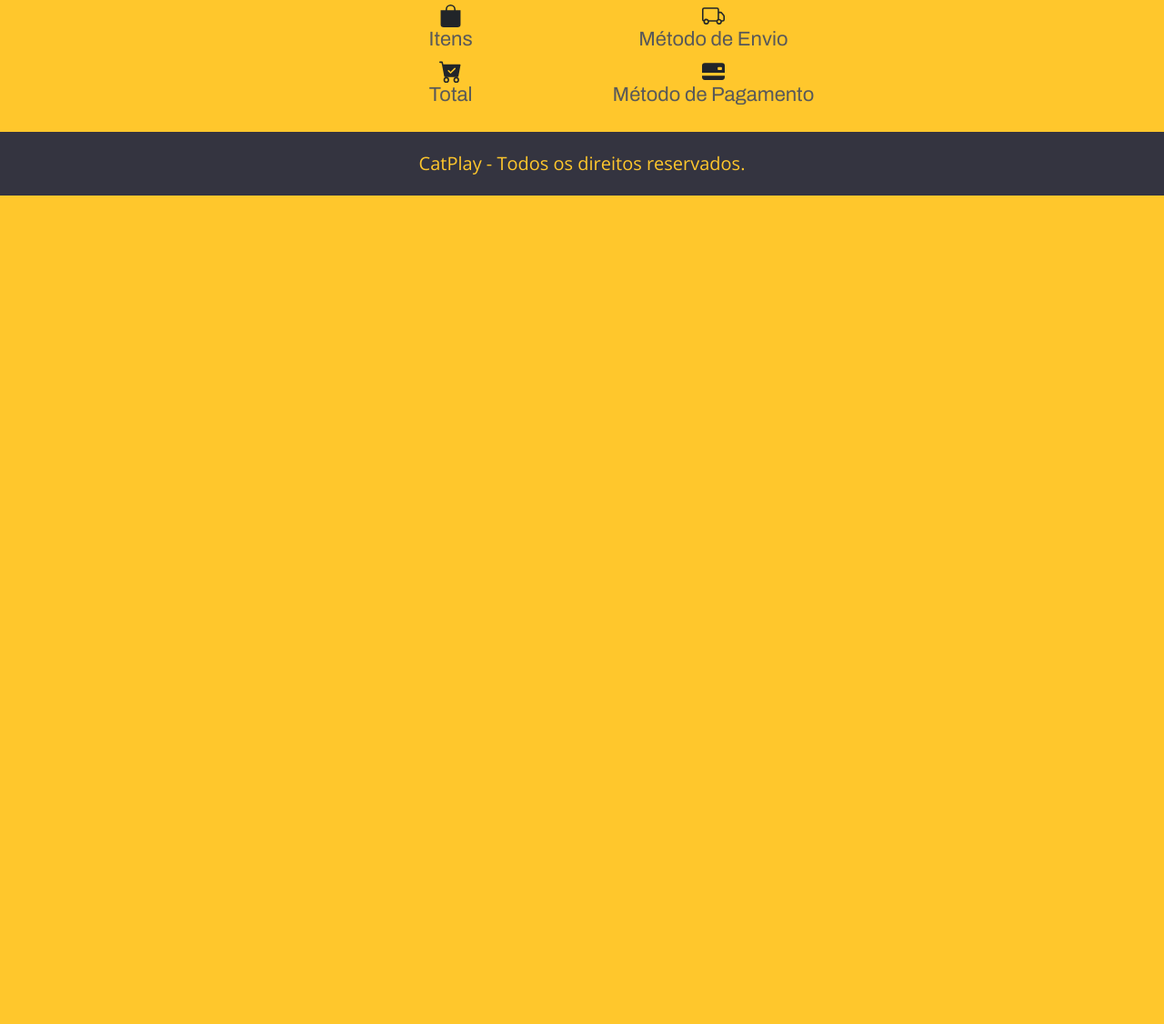
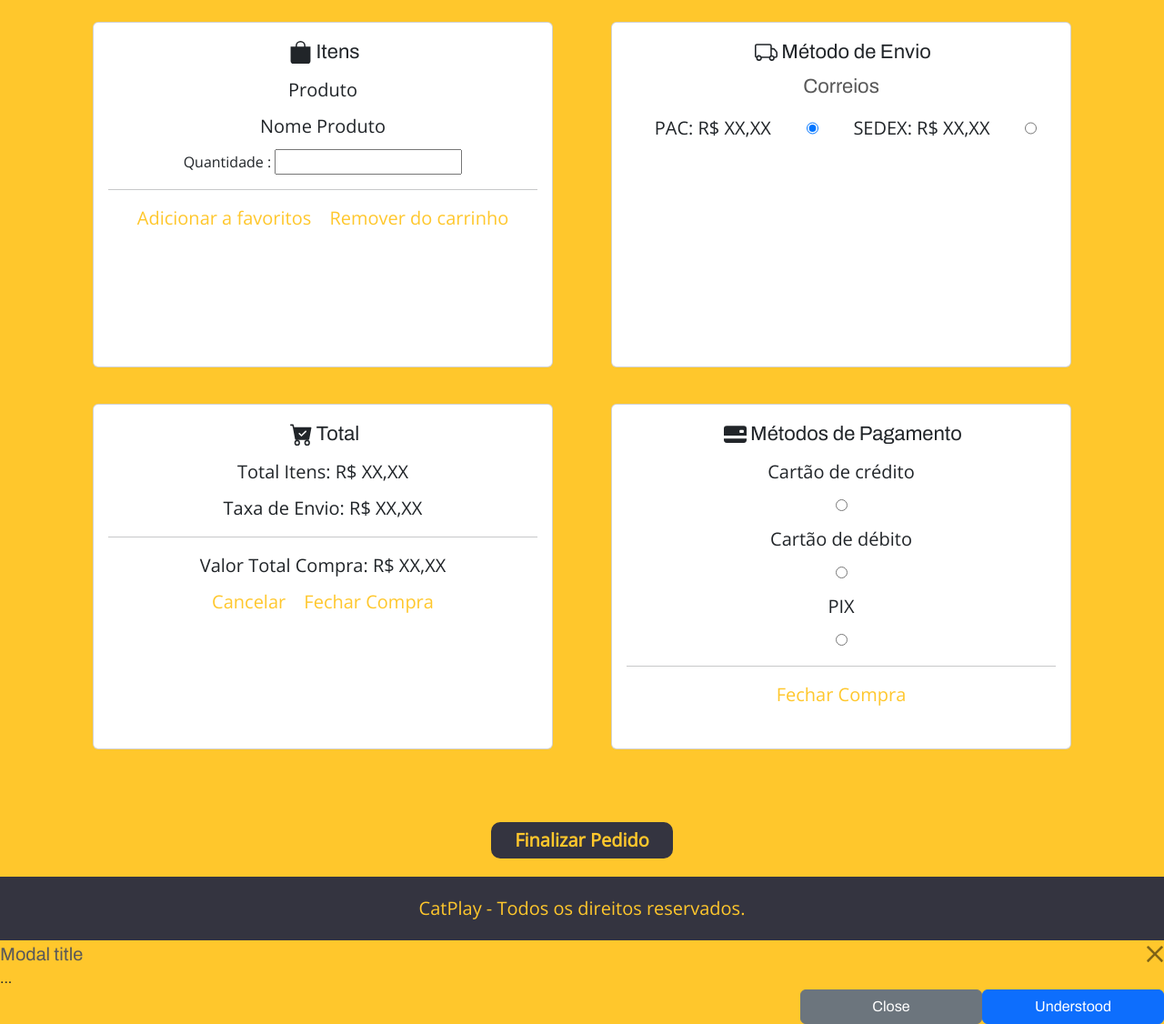
Before and after one commit to amandallmoreira/Senai_2023_ProvaHtmlCss, a plain HTML site: page pages/carrinho.html in a window 1280 px wide. Shown: the part 226-1352 px from the top of the page at 91% size. Before the commit the page ends 800 px from the top, so only its background shows below. Drawn offline with nearby package versions, Linux system fonts and the light colour scheme.

Commit message:
V20
Desenvolvimento da página carrinho.

```diff
--- a/pages/carrinho.html
+++ b/pages/carrinho.html
@@ -88,11 +88,11 @@
     <!--FIM MENU MOBILE-->
 
     <main id="home">
-      <!-- TOGGLE -->
+      <!--  PERFIL DE USUARIO - TOGGLE -->
       <section id="conteudoCarrinho">
         <p>
           <button class="btnCarrinhoPerfil" type="button" data-bs-toggle="collapse" data-bs-target="#collapseWidthExample" aria-expanded="false" aria-controls="collapseWidthExample">
-            <svg xmlns="http://www.w3.org/2000/svg" width="25" height="25" fill="currentColor" class="bi bi-person-fill" viewBox="0 0 16 16">
+            <svg xmlns="http://www.w3.org/2000/svg" width="25" height="25" fill="currentColor" class="bi bi-person-fill m-1" viewBox="0 0 16 16">
               <path d="M3 14s-1 0-1-1 1-4 6-4 6 3 6 4-1 1-1 1zm5-6a3 3 0 1 0 0-6 3 3 0 0 0 0 6"/>
             </svg>
             Perfil Usuário
@@ -103,7 +103,11 @@
             <div class="card card-body" style="width: 300px;">
               Nome Usuário <br>
               Dados Usuário <br>
-              Email Usuário
+              Email Usuário <br>
+              <!-- Button trigger modal -->
+              <button  type="button" class="btn" data-bs-toggle="modal" data-bs-target="#favoritos">
+                Favoritos
+              </button>
               <a href="../index.html">
                 <svg xmlns="http://www.w3.org/2000/svg" width="16" height="16" fill="currentColor" class="bi bi-door-open-fill" viewBox="0 0 16 16">
                   <path d="M1.5 15a.5.5 0 0 0 0 1h13a.5.5 0 0 0 0-1H13V2.5A1.5 1.5 0 0 0 11.5 1H11V.5a.5.5 0 0 0-.57-.495l-7 1A.5.5 0 0 0 3 1.5V15zM11 2h.5a.5.5 0 0 1 .5.5V15h-1zm-2.5 8c-.276 0-.5-.448-.5-1s.224-1 .5-1 .5.448.5 1-.224 1-.5 1"/>
@@ -118,47 +122,89 @@
         <section id="colunasCarrinho">
           <div class="container text-center">
             <div class="row row-cols-2">
+              <!-- ITENS -->
               <div class="colTopo">
-                <svg xmlns="http://www.w3.org/2000/svg" width="25" height="25" fill="currentColor" class="bi bi-bag-fill" viewBox="0 0 16 16">
-                  <path d="M8 1a2.5 2.5 0 0 1 2.5 2.5V4h-5v-.5A2.5 2.5 0 0 1 8 1m3.5 3v-.5a3.5 3.5 0 1 0-7 0V4H1v10a2 2 0 0 0 2 2h10a2 2 0 0 0 2-2V4z"/>
-                </svg>
-                <h5>Itens</h5>
+                <div class="card" style="width: auto ; height: 380px;">
+                  <div class="card-body">
+                    <h5 class="card-title">  <svg xmlns="http://www.w3.org/2000/svg" width="25" height="25" fill="currentColor" class="bi bi-bag-fill m-1" viewBox="0 0 16 16">
+                      <path d="M8 1a2.5 2.5 0 0 1 2.5 2.5V4h-5v-.5A2.5 2.5 0 0 1 8 1m3.5 3v-.5a3.5 3.5 0 1 0-7 0V4H1v10a2 2 0 0 0 2 2h10a2 2 0 0 0 2-2V4z"/>
+                    </svg>
+                    Itens</h5>
+                    <p class="card-text ">Produto</p>
+                    <p class="card-text">Nome Produto</p>
+                    <label for="qtdProduto">Quantidade : </label>
+                    <input type="number" id="qtdProduto">
+                    <hr>
+                    <a href="#" class="card-link">Adicionar a favoritos</a>
+                    <a href="#" class="card-link">Remover do carrinho</a>
+                  </div>
+                </div>
+              </div>
+              <!-- METODO DE ENVIO -->
+              <div class="colTopo">
+                <div class="card" style="width: auto; height: 380px;">
+                  <div class="card-body">
+                    <h5 class="card-title">
+                      <svg xmlns="http://www.w3.org/2000/svg" width="25" height="25" fill="currentColor" class="bi bi-truck m-1" viewBox="0 0 16 16">
+                        <path d="M0 3.5A1.5 1.5 0 0 1 1.5 2h9A1.5 1.5 0 0 1 12 3.5V5h1.02a1.5 1.5 0 0 1 1.17.563l1.481 1.85a1.5 1.5 0 0 1 .329.938V10.5a1.5 1.5 0 0 1-1.5 1.5H14a2 2 0 1 1-4 0H5a2 2 0 1 1-3.998-.085A1.5 1.5 0 0 1 0 10.5zm1.294 7.456A1.999 1.999 0 0 1 4.732 11h5.536a2.01 2.01 0 0 1 .732-.732V3.5a.5.5 0 0 0-.5-.5h-9a.5.5 0 0 0-.5.5v7a.5.5 0 0 0 .294.456M12 10a2 2 0 0 1 1.732 1h.768a.5.5 0 0 0 .5-.5V8.35a.5.5 0 0 0-.11-.312l-1.48-1.85A.5.5 0 0 0 13.02 6H12zm-9 1a1 1 0 1 0 0 2 1 1 0 0 0 0-2m9 0a1 1 0 1 0 0 2 1 1 0 0 0 0-2"/>
+                      </svg>Método de Envio</h5>
+                      <h5 class="card-text">Correios</h5>
+                      <div class="lado d-flex justify-content-evenly gap-2">
+                        <p class="card-text">PAC: R$ XX,XX</p>
+                        <input class="caixa" type="radio" name="envio" value="PAC" checked />
+                        <p class="card-text">SEDEX: R$ XX,XX</p>
+                        <input class="caixa" type="radio" name="envio" value="Sedex" />
 
+                      </div>
+                  </div>
+                </div>
+              </div>
+              <!-- TOTAL -->
+              <div class="colBaixo">
+                <div class="card" style="width: auto; height: 380px;">
+                  <div class="card-body">
+                    <h5 class="card-title"> <svg xmlns="http://www.w3.org/2000/svg" width="25" height="25" fill="currentColor" class="bi bi-cart-check-fill m-1" viewBox="0 0 16 16">
+                      <path d="M.5 1a.5.5 0 0 0 0 1h1.11l.401 1.607 1.498 7.985A.5.5 0 0 0 4 12h1a2 2 0 1 0 0 4 2 2 0 0 0 0-4h7a2 2 0 1 0 0 4 2 2 0 0 0 0-4h1a.5.5 0 0 0 .491-.408l1.5-8A.5.5 0 0 0 14.5 3H2.89l-.405-1.621A.5.5 0 0 0 2 1zM6 14a1 1 0 1 1-2 0 1 1 0 0 1 2 0m7 0a1 1 0 1 1-2 0 1 1 0 0 1 2 0m-1.646-7.646-3 3a.5.5 0 0 1-.708 0l-1.5-1.5a.5.5 0 1 1 .708-.708L8 8.293l2.646-2.647a.5.5 0 0 1 .708.708z"/>
+                    </svg>Total</h5>
+                    <p class="card-text">Total Itens: R$ XX,XX </p>
+                    <p class="card-text">Taxa de Envio: R$ XX,XX</p>
+                    <hr>
+                    <p class="card-text">Valor Total Compra: R$ XX,XX </p>
 
+                    <a href="#" class="card-link">Cancelar</a>
+                    <a href="#" class="card-link">Fechar Compra</a>
+                  </div>
+                </div>
               </div>
-              <div class="colTopo">
-                <svg xmlns="http://www.w3.org/2000/svg" width="25" height="25" fill="currentColor" class="bi bi-truck" viewBox="0 0 16 16">
-                  <path d="M0 3.5A1.5 1.5 0 0 1 1.5 2h9A1.5 1.5 0 0 1 12 3.5V5h1.02a1.5 1.5 0 0 1 1.17.563l1.481 1.85a1.5 1.5 0 0 1 .329.938V10.5a1.5 1.5 0 0 1-1.5 1.5H14a2 2 0 1 1-4 0H5a2 2 0 1 1-3.998-.085A1.5 1.5 0 0 1 0 10.5zm1.294 7.456A1.999 1.999 0 0 1 4.732 11h5.536a2.01 2.01 0 0 1 .732-.732V3.5a.5.5 0 0 0-.5-.5h-9a.5.5 0 0 0-.5.5v7a.5.5 0 0 0 .294.456M12 10a2 2 0 0 1 1.732 1h.768a.5.5 0 0 0 .5-.5V8.35a.5.5 0 0 0-.11-.312l-1.48-1.85A.5.5 0 0 0 13.02 6H12zm-9 1a1 1 0 1 0 0 2 1 1 0 0 0 0-2m9 0a1 1 0 1 0 0 2 1 1 0 0 0 0-2"/>
-                </svg>
-                <h5>Método de Envio</h5>
-
-              </div>
+              <!-- METODO DE PAGAMENTO -->
               <div class="colBaixo">
-                <svg xmlns="http://www.w3.org/2000/svg" width="25" height="25" fill="currentColor" class="bi bi-cart-check-fill" viewBox="0 0 16 16">
-                  <path d="M.5 1a.5.5 0 0 0 0 1h1.11l.401 1.607 1.498 7.985A.5.5 0 0 0 4 12h1a2 2 0 1 0 0 4 2 2 0 0 0 0-4h7a2 2 0 1 0 0 4 2 2 0 0 0 0-4h1a.5.5 0 0 0 .491-.408l1.5-8A.5.5 0 0 0 14.5 3H2.89l-.405-1.621A.5.5 0 0 0 2 1zM6 14a1 1 0 1 1-2 0 1 1 0 0 1 2 0m7 0a1 1 0 1 1-2 0 1 1 0 0 1 2 0m-1.646-7.646-3 3a.5.5 0 0 1-.708 0l-1.5-1.5a.5.5 0 1 1 .708-.708L8 8.293l2.646-2.647a.5.5 0 0 1 .708.708z"/>
-                </svg>
-                <h5>Total</h5>
-              </div>
-              <div class="colBaixo">
-                <svg xmlns="http://www.w3.org/2000/svg" width="25" height="25" fill="currentColor" class="bi bi-credit-card-2-back-fill" viewBox="0 0 16 16">
-                  <path d="M0 4a2 2 0 0 1 2-2h12a2 2 0 0 1 2 2v5H0zm11.5 1a.5.5 0 0 0-.5.5v1a.5.5 0 0 0 .5.5h2a.5.5 0 0 0 .5-.5v-1a.5.5 0 0 0-.5-.5zM0 11v1a2 2 0 0 0 2 2h12a2 2 0 0 0 2-2v-1z"/>
-                </svg>
-                <h5>Método de Pagamento</h5>
+                <div class="card" style="width: auto; height: 380px;">
+                  <div class="card-body">
+                    <h5 class="card-title">
+                      <svg xmlns="http://www.w3.org/2000/svg" width="25" height="25" fill="currentColor" class="bi bi-credit-card-2-back-fill m-1" viewBox="0 0 16 16">
+                      <path d="M0 4a2 2 0 0 1 2-2h12a2 2 0 0 1 2 2v5H0zm11.5 1a.5.5 0 0 0-.5.5v1a.5.5 0 0 0 .5.5h2a.5.5 0 0 0 .5-.5v-1a.5.5 0 0 0-.5-.5zM0 11v1a2 2 0 0 0 2 2h12a2 2 0 0 0 2-2v-1z"/>
+                    </svg> Métodos de Pagamento </h5>
+                    <p class="card-text">Cartão de crédito</p>
+                    <input class="caixa" type="radio" name="pagamento" value="credito"/>
+                    <p class="card-text">Cartão de débito</p>
+                    <input class="caixa" type="radio" name="pagamento" value="debito"/>
+                    <p class="card-text">PIX</p>
+                    <input class="caixa" type="radio" name="pagamento" value="pix"/><br>
+                    <hr>
+                    <a href="#" class="card-link">Fechar Compra</a>
+                  </div>
+                </div>
               </div>
             </div>
           </div>
 
         </section>
-
-
-
+        <button type="submit" id="finalizarPedido">Finalizar Pedido</button>
     </main>
     <footer>
       <p>CatPlay - Todos os direitos reservados.</p>
     </footer>
   </div>
-
-
 
   <!--POPPER-->
   <script src="https://cdn.jsdelivr.net/npm/@popperjs/core@2.11.8/dist/umd/popper.min.js"
@@ -174,4 +220,24 @@
 
 </body>
 
+  <!-- Scrollable modal -->
+  <div  id="favoritos" class="modal-dialog modal-dialog-scrollable"  data-bs-keyboard="false" tabindex="-1" aria-labelledby="staticBackdropLabel" aria-hidden="true">
+    <div class="modal-dialog">
+      <div class="modal-content">
+        <div class="modal-header">
+          <h1 class="modal-title fs-5" id="staticBackdropLabel">Modal title</h1>
+          <button type="button" class="btn-close" data-bs-dismiss="modal" aria-label="Close"></button>
+        </div>
+        <div class="modal-body">
+          ...
+        </div>
+        <div class="modal-footer">
+          <button type="button" class="btn btn-secondary" data-bs-dismiss="modal">Close</button>
+          <button type="button" class="btn btn-primary">Understood</button>
+        </div>
+      </div>
+    </div>
+  </div>
+<!-- FIM MODAL -->
+
 </html>
```
Also changed, not shown: pages/loja.html (+2 -1 lines), pages/pedidoFinalizado.html (added, +121 -0 lines).
